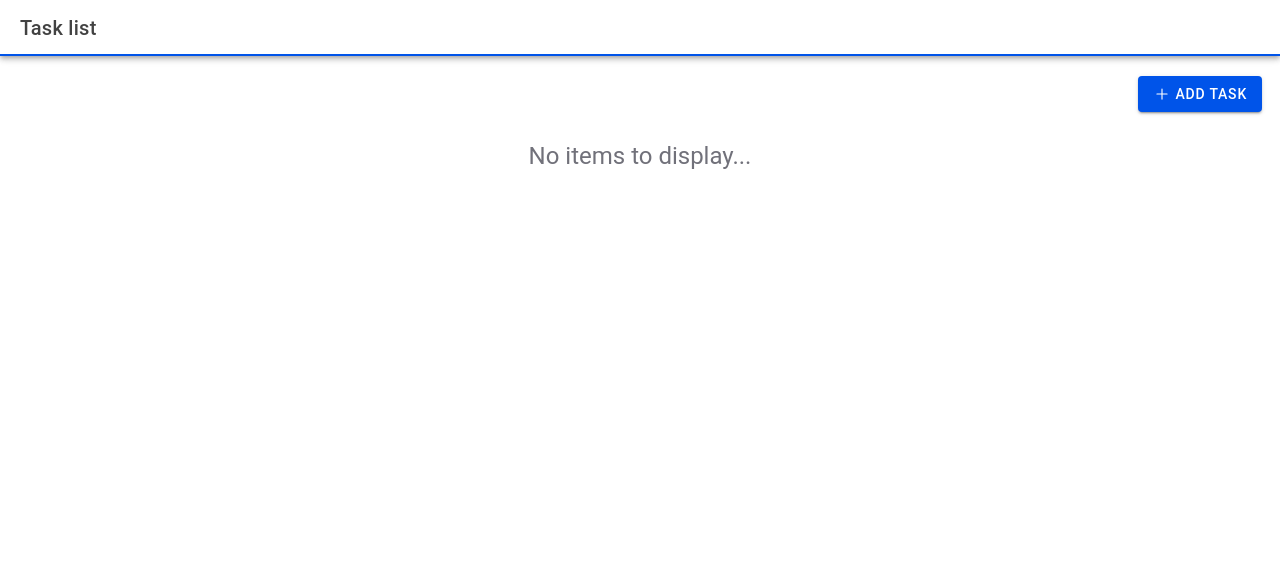
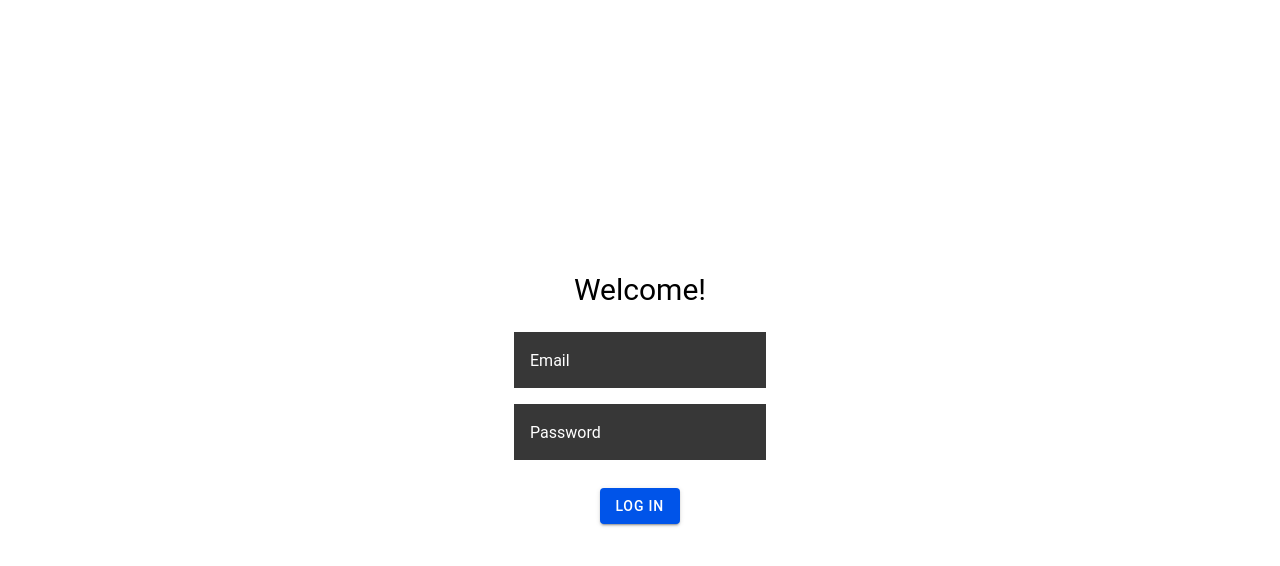
Before and after one commit to Nathanthanthan/ionic-todo-app, a React (Vite) app: page /login in a window 1280 px wide. Before the commit this address led to /list. Shown: the top 566 px of the page. Built offline with nearby package versions, Linux system fonts and the light colour scheme; no server answers.

Commit message:
feat(TodoList): :sparkles: Implemented login/logout

```diff
--- a/src/App.tsx
+++ b/src/App.tsx
@@ -37,11 +37,10 @@ import "@ionic/react/css/palettes/dark.system.css";
 /* Theme variables */
 import "./theme/variables.css";
 
+// Authentification
+import AuthProvider from "./Providers/AuthProvider";
 // Routes
-import { Redirect, Route } from "react-router";
-import { LIST } from "./Utils/Constants/Routes";
-import TaskDetails from "./components/TaskDetails";
-import TaskList from "./components/TaskList";
+import Routing from "./Routing";
 
 setupIonicReact();
 
@@ -49,13 +48,11 @@ export default function App() {
   return (
     <IonApp>
       <IonReactRouter>
-        <IonRouterOutlet>
-          <Route exact path={LIST} component={TaskList} />
-          <Route path={`${LIST}/:id`} render={TaskDetails} />
-
-          {/* Fallback route */}
-          <Route render={() => <Redirect to={LIST} />} />
-        </IonRouterOutlet>
+        <AuthProvider>
+          <IonRouterOutlet>
+            <Routing />
+          </IonRouterOutlet>
+        </AuthProvider>
       </IonReactRouter>
     </IonApp>
   );
--- /dev/null
+++ b/src/Providers/AuthProvider.tsx
@@ -0,0 +1,46 @@
+import { signOut, User } from "firebase/auth";
+import { createContext, useEffect, useState } from "react";
+import { auth } from "../Config/firebase";
+import { LOGIN } from "../Utils/Constants/Routes";
+import { useHistory } from "react-router-dom";
+import { useIonToast } from "@ionic/react";
+
+export const AuthContext = createContext<{
+  currentUser: User | null | undefined,
+  logOut: (() => Promise<void>) | undefined,
+}>({
+  currentUser: undefined,
+  logOut: undefined,
+});
+
+export default function AuthProvider({ children }: { children: JSX.Element | JSX.Element[] }) {
+  const history = useHistory();
+  const [showToast] = useIonToast();
+
+  const [currentUser, setCurrentUser] = useState<User | null>();
+
+  useEffect(() => {
+    auth.onAuthStateChanged(setCurrentUser);
+  }, []);
+
+  async function logOut() {
+    try {
+      await signOut(auth);
+      history.push(LOGIN);
+    } catch (err) {
+      console.log(err);
+
+      showToast({
+        message: "Error: failed to log out",
+        duration: 2000,
+        color: "danger",
+      });
+    }
+  }
+
+  return (
+    <AuthContext.Provider value={{ currentUser, logOut }}>
+      {children}
+    </AuthContext.Provider>
+  );
+}
--- /dev/null
+++ b/src/Routing.tsx
@@ -0,0 +1,42 @@
+import { useContext, useEffect } from "react";
+import { Redirect, Route } from "react-router-dom";
+import { AuthContext } from "./Providers/AuthProvider";
+import { LIST, LOGIN } from "./Utils/Constants/Routes";
+import Login from "./components/Login";
+import TaskDetails from "./components/TaskList/TaskDetails";
+import TaskList from "./components/TaskList/TaskList";
+
+export default function Routing() {
+  const { currentUser } = useContext(AuthContext);
+
+  useEffect(() => {
+    console.log('currentUser:', currentUser);
+  }, [currentUser]);
+
+  return currentUser === null ? (
+    <>
+      {/* Login */}
+      <Route exact path={LOGIN} component={Login} />
+
+      {/* Redirect if not logged in */}
+      <Redirect to={LOGIN} />
+    </>
+  ) : (
+    <>
+      {/* Login */}
+      <Route exact path={LOGIN} component={Login} />
+
+      {/* Task list */}
+      <Route exact path={LIST} component={TaskList} />
+
+      {/* Task details */}
+      <Route
+        path={`${LIST}/:id`}
+        render={({ match }) => <TaskDetails id={Number(match.params.id)} />}
+      />
+
+      {/* Fallback route */}
+      <Route render={() => <Redirect to={LIST} />} />
+    </>
+  );
+}
--- a/src/Utils/Constants/Routes.ts
+++ b/src/Utils/Constants/Routes.ts
@@ -1 +1,2 @@
 export const LIST = `/list`;
+export const LOGIN = `/login`;
--- /dev/null
+++ b/src/components/Login.tsx
@@ -0,0 +1,121 @@
+import {
+  IonButton,
+  IonContent,
+  IonInput,
+  IonNote,
+  IonPage,
+  useIonToast,
+} from "@ionic/react";
+import { signInWithEmailAndPassword } from "firebase/auth";
+import { useRef } from "react";
+import { useHistory } from "react-router-dom";
+import { z } from "zod";
+import { auth } from "../Config/firebase";
+import { LIST } from "../Utils/Constants/Routes";
+import useForm from "../Utils/Hooks/UseForm";
+
+const formSchema = z.object({
+  email: z.string().min(1, { message: "Required" }).email("Invalid email"),
+  password: z.string().min(1, { message: "Required" }),
+});
+
+export default function Login() {
+  const inputRef = useRef<HTMLIonInputElement>(null);
+
+  const [showToast] = useIonToast();
+  const history = useHistory();
+  const {
+    formValues: { email, password },
+    editField,
+    errors,
+    submitForm,
+  } = useForm(formSchema);
+
+  async function onSubmitionSuccess() {
+    if (email === undefined || password === undefined) return;
+
+    try {
+      await signInWithEmailAndPassword(auth, email, password);
+
+      showToast({
+        message: "Successfully logged in",
+        duration: 2000,
+        color: "success",
+      });
+
+      history.push(LIST);
+    } catch (error) {
+      console.error("Error: failed to log in", error);
+
+      showToast({
+        message: "Error: failed to log in",
+        duration: 2000,
+        color: "danger",
+      });
+    }
+  }
+
+  return (
+    <IonPage>
+      <IonContent className="ion-padding">
+        <form
+          className="flex flex-col gap-6 justify-center items-center size-full"
+          onSubmit={submitForm(onSubmitionSuccess)}
+        >
+          <h1>Welcome!</h1>
+
+          <div className="flex flex-col gap-4">
+            <div className="flex flex-col gap-1">
+              <IonInput
+                type="text"
+                ref={inputRef}
+
+                label="Email"
+                labelPlacement="floating"
+                placeholder="example@email.com"
+
+                value={email}
+                onIonInput={e => typeof e.target.value === "string" && editField("email", e.target.value)}
+                onKeyDown={e => e.key === "Enter" && submitForm(onSubmitionSuccess)}
+              />
+
+              {errors?.email && (
+                <IonNote color="danger" slot="end">
+                  {errors.email._errors[0]}
+                </IonNote>
+              )}
+            </div>
+
+            <div className="flex flex-col gap-1">
+              <IonInput
+                type="password"
+                ref={inputRef}
+
+                label="Password"
+                labelPlacement="floating"
+                placeholder="Something very hard to guess"
+
+                value={password}
+                onIonInput={e => typeof e.target.value === "string" && editField("password", e.target.value)}
+                onKeyDown={e => e.key === "Enter" && submitForm(onSubmitionSuccess)}
+              />
+
+              {errors?.password && (
+                <IonNote color="danger" slot="end">
+                  {errors.password._errors[0]}
+                </IonNote>
+              )}
+            </div>
+          </div>
+
+          <IonButton
+            type="submit"
+            disabled={errors !== undefined}
+          >
+            Log in
+          </IonButton>
+        </form>
+      </IonContent>
+    </IonPage>
+  );
+}
--- a/src/components/TaskCreationModal.tsx
+++ b/src/components/TaskList/TaskCreationModal.tsx
@@ -3,15 +3,14 @@ import {
   IonContent,
   IonHeader,
   IonInput,
-  IonItem,
   IonModal,
   IonNote,
   IonTitle,
   IonToolbar,
 } from "@ionic/react";
-import useForm from "../Utils/Hooks/UseForm";
+import { useEffect, useRef, useState } from "react";
 import { z } from "zod";
-import { useEffect, useRef, useState } from "react";
+import useForm from "../../Utils/Hooks/UseForm";
 
 const formSchema = z.object({
   name: z.string().min(1, "Required"),
@@ -63,16 +62,21 @@ type ContentProps = Readonly<{
 function TaskCreationModalContent({ setIsOpen, onSubmit, didPresent }: ContentProps) {
   const inputRef = useRef<HTMLIonInputElement>(null);
 
+  const {
+    formValues: { name },
+    editField,
+    errors,
+    submitForm,
+  } = useForm(formSchema);
+
   useEffect(() => {
     if (didPresent && inputRef.current !== null) inputRef.current.setFocus();
   }, [didPresent]);
 
-  const { formValues, editField, errors, submitForm } = useForm(formSchema);
+  function onSubmitionSuccess() {
+    if (name === undefined) return;
 
-  function onSubmitionSuccess() {
-    if (formValues.name === undefined) return;
-
-    onSubmit(formValues.name);
+    onSubmit(name);
     setIsOpen(false);
   }
 
@@ -81,7 +85,7 @@ function TaskCreationModalContent({ setIsOpen, onSubmit, didPresent }: ContentPr
       className="flex flex-col gap-10 justify-center size-full"
       onSubmit={submitForm(onSubmitionSuccess)}
     >
-      <IonItem>
+      <div className="flex flex-col gap-1">
         <IonInput
           type="text"
           ref={inputRef}
@@ -90,8 +94,8 @@ function TaskCreationModalContent({ setIsOpen, onSubmit, didPresent }: ContentPr
           labelPlacement="floating"
           placeholder="New task..."
 
-          value={formValues.name}
-          onIonInput={e => typeof e.target.value !== "number" && editField("name", e.target.value)}
+          value={name}
+          onIonInput={e => typeof e.target.value === "string" && editField("name", e.target.value)}
           onKeyDown={e => e.key === "Enter" && submitForm(onSubmitionSuccess)}
         />
 
@@ -100,7 +104,7 @@ function TaskCreationModalContent({ setIsOpen, onSubmit, didPresent }: ContentPr
             {errors.name._errors[0]}
           </IonNote>
         )}
-      </IonItem>
+      </div>
 
       <div className="flex">
         <IonButton
--- a/src/components/TaskItem.tsx
+++ b/src/components/TaskList/TaskItem.tsx
@@ -13,8 +13,8 @@ import {
 import { trashBin } from "ionicons/icons";
 import { useState } from "react";
 import { useHistory } from "react-router-dom";
-import { LIST } from "../Utils/Constants/Routes";
-import Task from "../Utils/Types/Task";
+import { LIST } from "../../Utils/Constants/Routes";
+import Task from "../../Utils/Types/Task";
 
 type Props = Readonly<{
   task: Task;
--- a/src/components/TaskList.tsx
+++ b/src/components/TaskList/TaskList.tsx
@@ -1,6 +1,7 @@
 import { ItemReorderEventDetail } from "@ionic/core";
 import {
   IonButton,
+  IonButtons,
   IonContent,
   IonHeader,
   IonIcon,
@@ -10,14 +11,17 @@ import {
   IonTitle,
   IonToolbar,
 } from "@ionic/react";
-import { add } from "ionicons/icons";
-import { useState } from "react";
-import Task from "../Utils/Types/Task";
-import ConfirmationModal from "./Common/ConfirmationModal";
+import { add, logOut as logOutIcon } from "ionicons/icons";
+import { useContext, useState } from "react";
+import { AuthContext } from "../../Providers/AuthProvider";
+import Task from "../../Utils/Types/Task";
+import ConfirmationModal from "../Common/ConfirmationModal";
 import TaskCreationModal from "./TaskCreationModal";
 import TaskItem from "./TaskItem";
 
 export default function TaskList() {
+  const { logOut } = useContext(AuthContext);
+
   const [isModalOpen, setIsModalOpen] = useState(false);
 
   const [currentId, setCurrentId] = useState<number>(0);
@@ -25,7 +29,7 @@ export default function TaskList() {
 
   const [taskToDeleteId, setTaskToDeleteId] = useState<number>();
 
-  function onTaskSubmit(taskName: string) {
+  async function onTaskSubmit(taskName: string) {
     setTaskList([...taskList, { id: currentId, name: taskName, index: currentId, checked: false }]);
     setCurrentId(currentId + 1);
   }
@@ -49,6 +53,20 @@ export default function TaskList() {
     <IonPage>
       <IonHeader>
         <IonToolbar>
+          <IonButtons slot="primary">
+            <IonButton
+              className="pr-5"
+              onClick={logOut}
+            >
+              Logout
+
+              <IonIcon
+                slot="end"
+                icon={logOutIcon}
+              />
+            </IonButton>
+          </IonButtons>
+
           <IonTitle>Task list</IonTitle>
         </IonToolbar>
       </IonHeader>
--- a/src/theme/index.css
+++ b/src/theme/index.css
@@ -8,9 +8,9 @@
     --muted-foreground: 240 3.8% 46.1%;
 
     --ion-color-secondary: #f4f4f5;
-    --ion-color-secondary-rgb: 244,244,245;
+    --ion-color-secondary-rgb: 244, 244, 245;
     --ion-color-secondary-contrast: #000000;
-    --ion-color-secondary-contrast-rgb: 0,0,0;
+    --ion-color-secondary-contrast-rgb: 0, 0, 0;
     --ion-color-secondary-shade: #d7d7d8;
     --ion-color-secondary-tint: #f5f5f6;
   }
@@ -21,9 +21,9 @@
       --muted-foreground: 240 5% 64.9%;
 
       --ion-color-secondary: #27272a;
-      --ion-color-secondary-rgb: 39,39,42;
+      --ion-color-secondary-rgb: 39, 39, 42;
       --ion-color-secondary-contrast: #ffffff;
-      --ion-color-secondary-contrast-rgb: 255,255,255;
+      --ion-color-secondary-contrast-rgb: 255, 255, 255;
       --ion-color-secondary-shade: #222225;
       --ion-color-secondary-tint: #3d3d3f;
     }
@@ -48,6 +48,12 @@ ion-toolbar {
   --border-style: solid;
 }
 
-ion-popover::part(backdrop) {
-  background: none;
+ion-input {
+  --background: #373737 !important;
+  --color: #fff !important;
+  --placeholder-color: #ddd !important;
+  --placeholder-opacity: 0.8 !important;
+
+  --padding-end: 1em !important;
+  --padding-start: 1em !important;
 }
```
Also changed, not shown: src/components/TaskList/TaskDetails.tsx (renamed from src/components/TaskDetails.tsx, +6 -2 lines).
